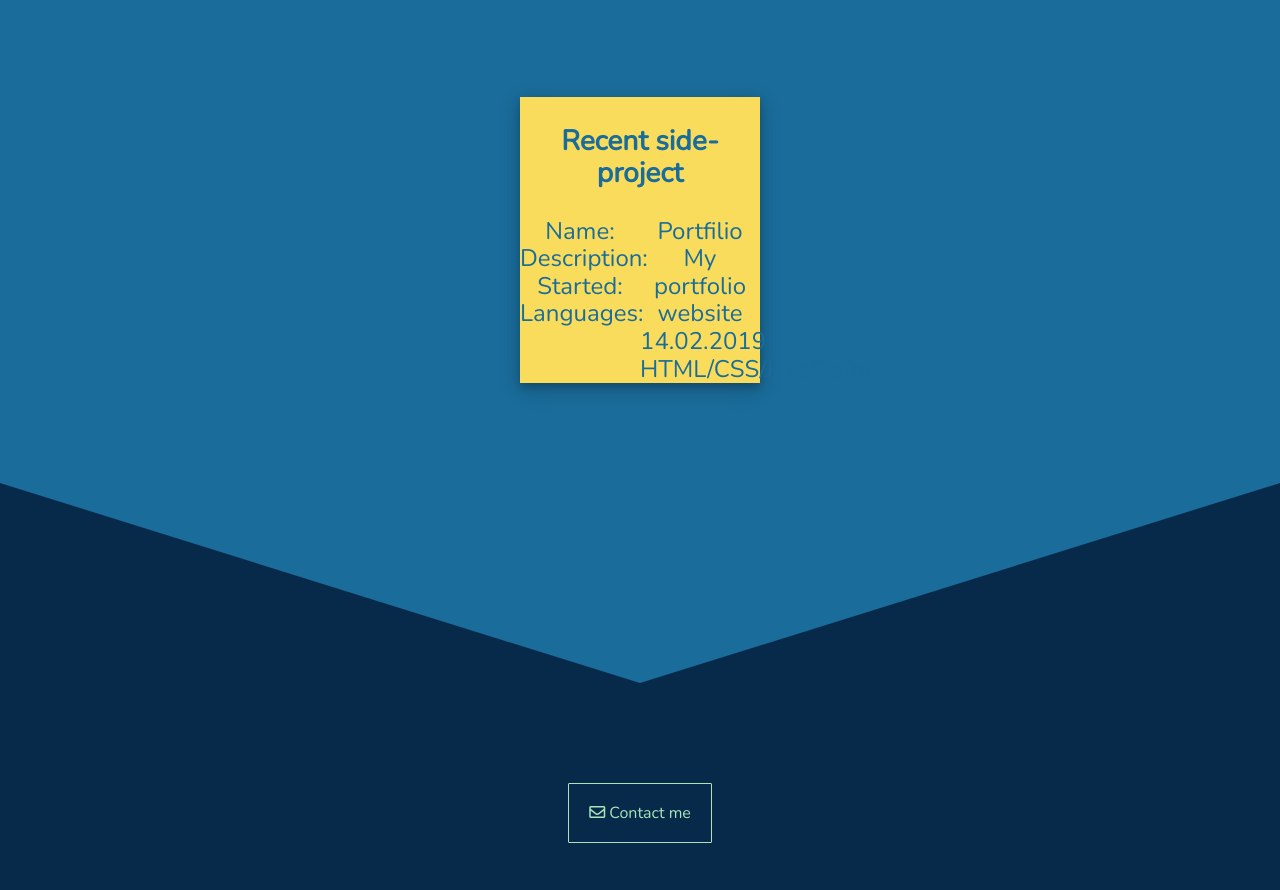
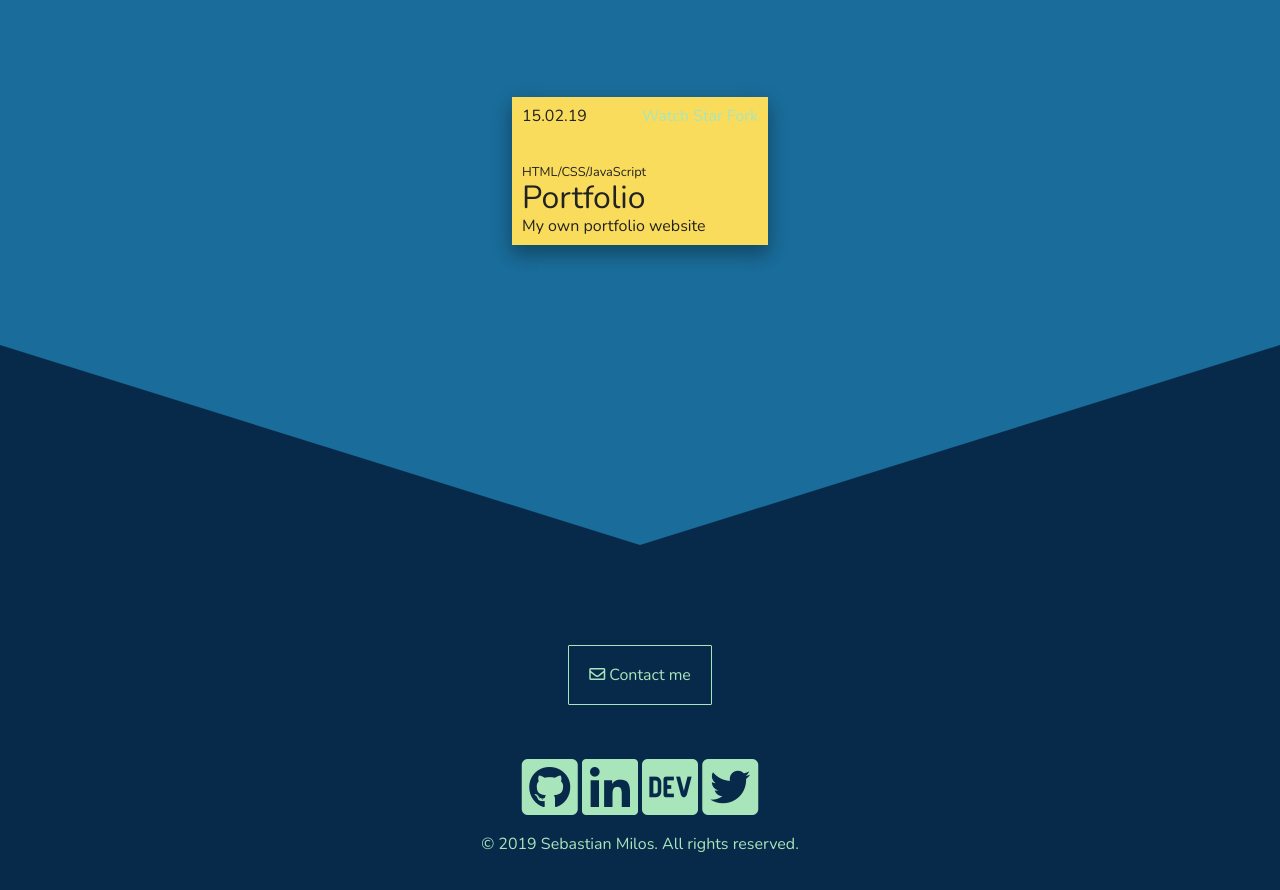
Before and after one commit to Anwarus/Portfolio, a website with bundled scripts: page index.html in a window 1280 px wide. Shown: the part 2325-3215 px from the top of the page. Built offline with nearby package versions, Linux system fonts and the light colour scheme.

Commit message:
(feature) - github card about recent project

```diff
--- a/css/main.css
+++ b/css/main.css
@@ -121,14 +121,6 @@ div#card {
     padding-top: 10px;
 }
 
-div#github-status {
-    box-shadow: 0 4px 8px 0 rgba(0, 0, 0, 0.2), 0 6px 20px 0 rgba(0, 0, 0, 0.19);
-    text-align: center;
-    color: #1A6C9A;
-    background-color: #f9dc5c;
-    margin: 0px 200px 0px 200px;
-}
-
 div.slide {
     display: grid;
     margin: 100px 25% 100px 25%;
@@ -225,6 +217,47 @@ hr {
 
 i.list {
     width: 28px;
+}
+
+.github-status {
+    margin: 100px 40% 100px 40%;
+    padding: 10px 10px 10px 10px;
+    background-color: #f9dc5c;
+    box-shadow: 0 10px 16px 0 rgba(0, 0, 0, 0.2), 0 6px 20px 0 rgba(0, 0, 0, 0.19);
+}
+
+.flex {
+    display: flex;
+}
+
+.card-left {
+    width: 50%;
+    text-align: left;
+}
+
+.card-right {
+    width: 50%;
+    text-align: right;
+}
+
+.card-bottom {
+    margin-top: 40px;
+    display: flex;
+    flex-direction: column;
+    text-align: left;
+}
+
+.github-stack {
+    font-size: 0.8rem;
+}
+
+.github-title {
+    text-align: left;
+    font-size: 2rem;
+}
+
+.github-description {
+    max-height: 70px; overflow:hidden;
 }
 
 /* ==========================================================================
--- a/index.html
+++ b/index.html
@@ -53,7 +53,9 @@
             </header>
         </section>
     </div>
+
     <hr>
+
     <div class="slide">
         <section id="experience">
             <header>
@@ -71,7 +73,9 @@
             </header>
         </section>
     </div>
+
     <hr>
+
     <div class="slide">
         <section id="passion">
             <header>
@@ -90,7 +94,9 @@
             </header>
         </section>
     </div>
+
     <hr>
+
     <div class="slide">
         <section id="skills">
             <header>
@@ -108,23 +114,22 @@
             </header>
         </section>
     </div>
+
     <hr>
-    <div class="slide">
-        <div id="github-status">
-            <h3>Recent side-project</h3>
-            <hr>
-            <div class="title">
-                Name:<br>
-                Description:<br>
-                Started:<br>
-                Languages:<br>
+
+    <div class="github-status">
+        <div class="flex">
+            <div class="card-left">15.02.19</div>
+            <div class="card-right">
+                <a class="github-button" href="https://github.com/Anwarus/Portfolio/subscription" data-icon="octicon-eye" aria-label="Watch Anwarus/Portfolio on GitHub">Watch</a>
+                <a class="github-button" href="https://github.com/ntkme/github-buttons" data-icon="octicon-star" aria-label="Star ntkme/github-buttons on GitHub">Star</a>
+                <a class="github-button" href="https://github.com/ntkme/github-buttons/fork" data-icon="octicon-repo-forked" aria-label="Fork ntkme/github-buttons on GitHub">Fork</a>
             </div>
-            <div class="double-content">
-                Portfilio<br>
-                My portfolio website<br>
-                14.02.2019<br>
-                HTML/CSS/JavaScript<br>
         </div>
+        <div class="card-bottom">
+            <div class="github-stack">HTML/CSS/JavaScript</div>
+            <div class="github-title">Portfolio</div>
+            <div class="github-description">My own portfolio website</div>
         </div>
     </div>
 
@@ -157,6 +162,7 @@
     <script>window.jQuery || document.write('<script src="js/vendor/jquery-3.3.1.min.js"><\/script>')</script>
     <script src="js/plugins.js"></script>
     <script src="js/main.js"></script>
+    <script async defer src="https://buttons.github.io/buttons.js"></script>
 
     <!-- Google Analytics: change UA-XXXXX-Y to be your site's ID. -->
     <script>
```
Lines whose indentation alone changed are shown as unchanged.
